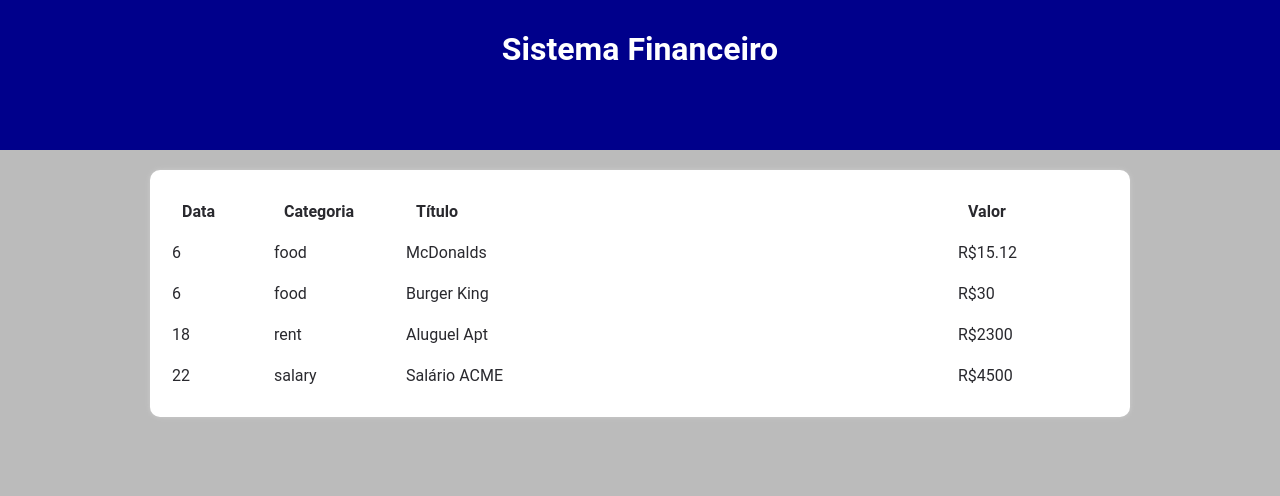
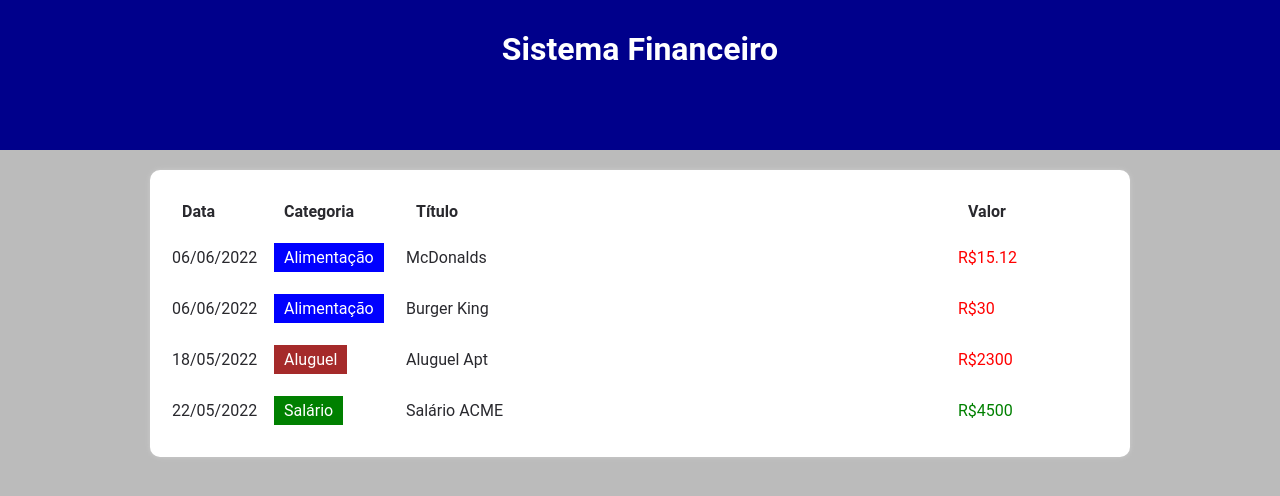
Before and after one commit to brunoamaia/track-money-react, a React (Vite) app: page / in a window 1280 px wide. Shown: the top 496 px of the page. Built offline with nearby package versions, Linux system fonts and the light colour scheme.

Commit message:
Finalização da área de exibição dos valores

```diff
--- a/src/components/Table/TableItem.tsx
+++ b/src/components/Table/TableItem.tsx
@@ -1,15 +1,25 @@
+import categories from '@/data/categories'
+import { formatDate } from  '@/helpers/dateFilter'
+import { Item } from '@/types/data'
 import * as TableItemStyles from '@/styles/components/tableItem'
-import { Item } from '@/types/data'
 
 interface Props {item: Item}
 
 const TableItem = ({ item }: Props) => {
 	return (
 		<TableItemStyles.TableLine>
-			<TableItemStyles.TableColumn>{item.date.getDate()}</TableItemStyles.TableColumn>
-			<TableItemStyles.TableColumn>{item.category}</TableItemStyles.TableColumn>
+			<TableItemStyles.TableColumn>{formatDate(item.date)}</TableItemStyles.TableColumn>
+			<TableItemStyles.TableColumn>
+				<TableItemStyles.Category color={categories[item.category].color}>
+					{categories[item.category].title}
+				</TableItemStyles.Category>
+			</TableItemStyles.TableColumn>
 			<TableItemStyles.TableColumn>{item.title}</TableItemStyles.TableColumn>
-			<TableItemStyles.TableColumn>R${item.value}</TableItemStyles.TableColumn>
+			<TableItemStyles.TableColumn>
+				<TableItemStyles.Value expense={categories[item.category].expense}>
+					R${item.value}
+				</TableItemStyles.Value>
+			</TableItemStyles.TableColumn>
 		</TableItemStyles.TableLine>
 	)
 };
--- a/src/helpers/dateFilter.ts
+++ b/src/helpers/dateFilter.ts
@@ -21,3 +21,13 @@ export const filterListByMonth = (list: Item[], date: string): Item[] => {
 
 	return newList
 }
+
+const _dateFormatting = (value: number): string => value < 10 ? `0${value}` : `${value}`
+
+export const formatDate = (date: Date): string => {
+	let year = date.getFullYear();
+	let month = date.getMonth() + 1;
+	let day = date.getDate()
+
+	return `${_dateFormatting(day)}/${_dateFormatting(month)}/${year}`
+}
--- a/src/styles/components/tableItem.ts
+++ b/src/styles/components/tableItem.ts
@@ -7,3 +7,14 @@ export const TableColumn = styled.td`
 	padding: 10px 0;
 	text-align: left;
 `
+
+export const Category = styled.div<{color: string}>`
+	display: inline-block;
+	padding: 5px 10px;
+	color: #FFF;
+	background-color: ${props => props.color};
+`
+
+export const Value = styled.div<{expense: boolean}>`
+	color: ${props => props.expense ? 'red' : 'green'}
+`
```
